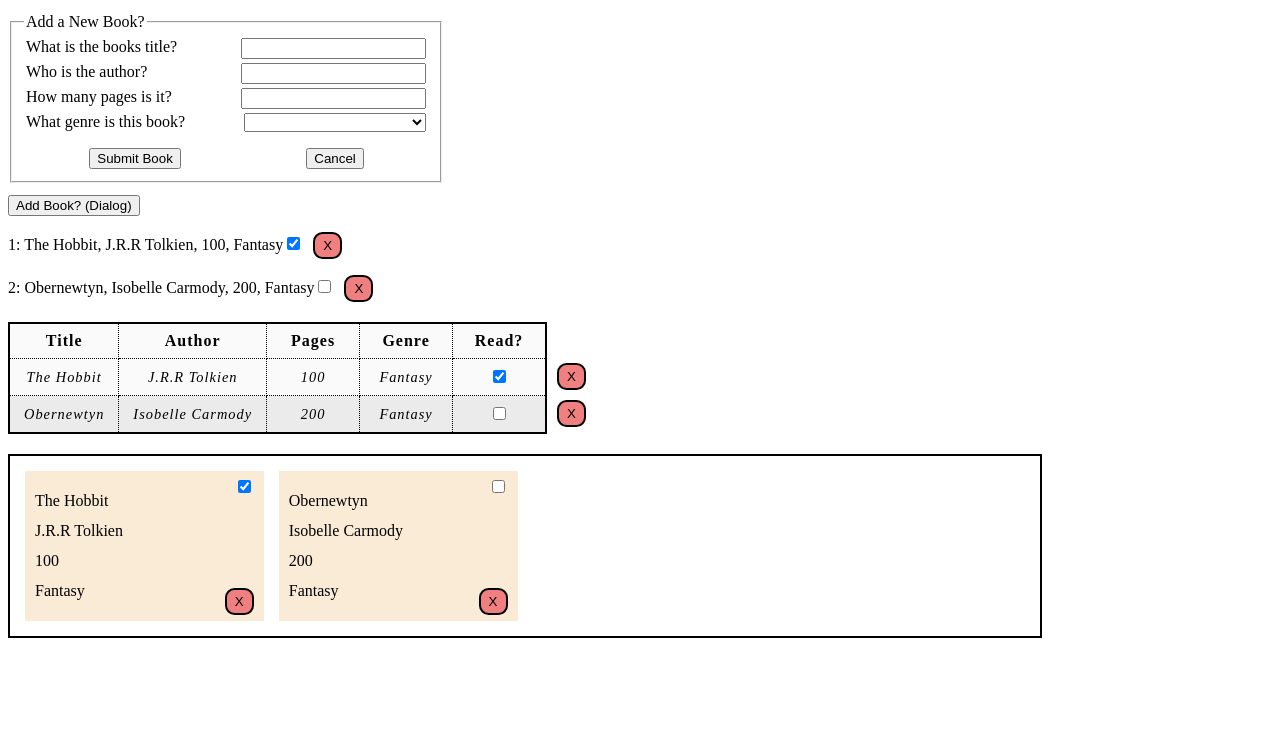
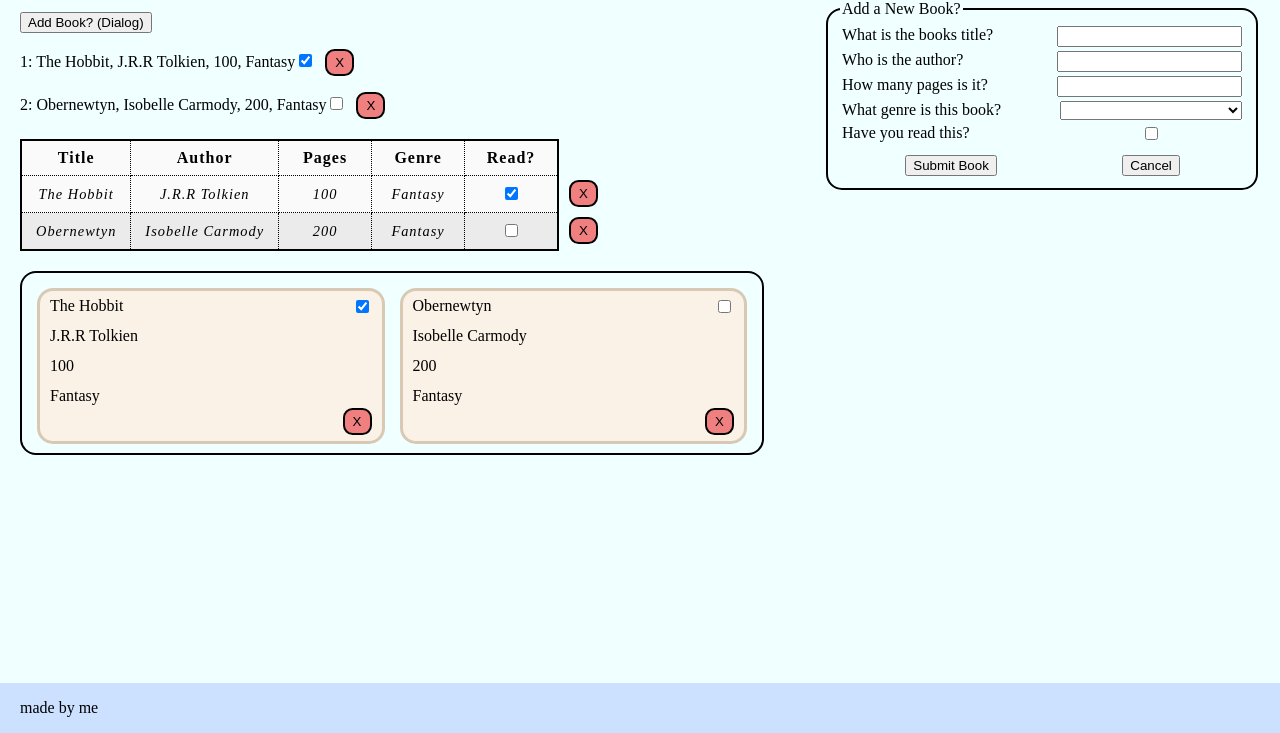
Before and after one commit to samuelpeoples/Library, a plain HTML site: page index.html in a window 1280 px wide. Shown: the part 67-800 px from the top of the page. Drawn offline with Linux system fonts and the light colour scheme.

Commit message:
Added header, footer and main setup with flexbox

```diff
--- a/index.html
+++ b/index.html
@@ -8,10 +8,33 @@
 		<script src="script.js" defer></script>
 	</head>
 	<body>
+		<header>
+			<logo id="company-logo">
+				<h1>The Library</h1>
+			</logo>
+		</header>
 		<main>
-			<h1>The Library</h1>
-
+			<div id="display-container">
 				<div>
+					<button type="button" name="add-book" id="add-book">
+						Add Book? (Dialog)
+					</button>
+				</div>
+				<div class="library-display"></div>
+				<table id="library-table">
+					<thead>
+						<tr>
+							<th>Title</th>
+							<th>Author</th>
+							<th>Pages</th>
+							<th>Genre</th>
+							<th>Read?</th>
+						</tr>
+					</thead>
+					<tbody id="library-table-content"></tbody>
+				</table>
+				<div id="library-card-container"></div>
+			</div>
 			<form id="main-form" action="post">
 				<fieldset>
 					<legend>Add a New Book?</legend>
@@ -31,6 +54,7 @@
 							id="book-author-main"
 							required />
 					</div>
+
 					<div>
 						<label for="book-pages">How many pages is it?</label>
 						<input
@@ -54,7 +78,14 @@
 							<option value="Education">Education</option>
 						</select>
 					</div>
+
 					<div>
+						<label for="book-read">Have you read this?</label>
+						<input
+							type="checkbox"
+							name="book-read"
+							id="book-read-main" />
+
 						<input
 							type="submit"
 							id="submit-book-main"
@@ -66,30 +97,9 @@
 					</div>
 				</fieldset>
 			</form>
+		</main>
 
-				<button type="button" name="add-book" id="add-book">
-					Add Book? (Dialog)
-				</button>
-
-			</div>
-
-			<div class="library-display"></div>
-			<table id="library-table">
-				<thead>
-					<tr>
-						<th>Title</th>
-						<th>Author</th>
-						<th>Pages</th>
-						<th>Genre</th>
-						<th>Read?</th>
-					</tr>
-				</thead>
-				<tbody id="library-table-content"></tbody>
-			</table>
-			<div id="library-card-container">
-
-			</div>
-		</main>
+		<article>
 			<dialog>
 				<form id="dialog-form" action="post">
 					<div>
@@ -134,10 +144,23 @@
 						</select>
 					</div>
 					<div>
-					<input type="submit" id="submit-book" value="Submit Book" />
+						<label for="book-read">Have you read this?</label>
+						<input
+							type="checkbox"
+							name="book-read"
+							id="book-read" />
+					</div>
+					<div>
+						<input
+							type="submit"
+							id="submit-book"
+							value="Submit Book" />
 						<button type="button" id="cancel-book">Cancel</button>
 					</div>
 				</form>
 			</dialog>
+		</article>
+
+		<footer>made by me</footer>
 	</body>
 </html>
--- a/script.js
+++ b/script.js
@@ -212,35 +212,48 @@ const addBookButton = document
 
 const submitBookButton = document
 	.querySelector("#submit-book")
-	.addEventListener("click", () => {
-		dialog.close();
+	.addEventListener("click", (e) => {
+		const form = document.querySelector("#dialog-form");
+
+		if(form.checkValidity() == false){
+			form.reportValidity;
+			return;
+		}
+
 		const newBook = new Book(
 			document.querySelector("#book-title").value,
 			document.querySelector("#book-author").value,
 			document.querySelector("#book-pages").value,
-			document.querySelector("#book-genre").value
+			document.querySelector("#book-genre").value,
+			document.querySelector("#book-read").value
 		);
 		addToLibrary(newBook);
 		displayUpdate();
 
-		const form = document.querySelector("#dialog-form");
 		form.reset();
 		e.preventDefault();
+		dialog.close();
 	});
 
 const submitBookButtonMain = document
 	.querySelector("#submit-book-main")
-	.addEventListener("click", () => {
+	.addEventListener("click", (e) => {
+		const form = document.querySelector("#main-form");
+
+		if(form.checkValidity() == false){
+			form.reportValidity;
+			return;
+		}
 		const newBook = new Book(
 			document.querySelector("#book-title-main").value,
 			document.querySelector("#book-author-main").value,
 			document.querySelector("#book-pages-main").value,
-			document.querySelector("#book-genre-main").value
+			document.querySelector("#book-genre-main").value,
+			document.querySelector("#book-read-main").value
 		);
 		addToLibrary(newBook);
 		displayUpdate();
 
-		const form = document.querySelector("#main-form");
 		form.reset();
 		e.preventDefault();
 	});
--- a/style.css
+++ b/style.css
@@ -1,3 +1,44 @@
+html,
+body {
+	width: 100%;
+	height: 100%;
+}
+body {
+	box-sizing: border-box;
+	background-color: azure;
+	margin: 0px;
+	padding: 0px;
+	display: flex;
+	flex-direction: column;
+	align-items: stretch;
+}
+main {
+	display: flex;
+	flex-grow: 1;
+	padding: 0px 20px;
+}
+header,
+footer {
+	display: flex;
+	flex-shrink: 0;
+	padding: 5px 20px;
+	align-items: center;
+}
+#company-logo {
+	margin: 0px;
+	flex-grow: 0.5;
+}
+#company-logo > h1{
+	margin: 10px;
+}
+
+footer{
+	background-color: rgb(204, 224, 255);
+	height: 40px;
+}
+
+
+
 .delete-button {
 	background-color: lightcoral;
 	margin-left: 10px;
@@ -23,6 +64,8 @@
 }
 
 #main-form > fieldset {
+	border-radius: 1rem;
+	border: 2px solid black;
 	width: min-content;
 }
 
@@ -30,7 +73,7 @@
 	display: grid;
 	width: 400px;
 	grid-template-columns: 1.2fr 1fr;
-	grid-template-rows: repeat(autofit, 20px);
+	grid-template-rows: repeat(autofit, 100px);
 	grid-auto-flow: row;
 	padding: 2px;
 }
@@ -88,33 +131,41 @@ tr:nth-child(even) td {
 	left: 80px;
 }
 
+#display-container {
+	flex-grow: 1;
+	margin-right: 60px;
+}
 
 #library-card-container {
-    max-width: 1000px;
 	border: 2px solid black;
+	border-radius: 1rem;
 
 	display: grid;
-    grid-template-columns: repeat(auto-fill, minmax(200px, 1fr));
+	grid-template-columns: repeat(auto-fit, minmax(200px, 1fr));
 	grid-auto-rows: 150px;
-
+	justify-content: space-between;
 	gap: 15px;
 	padding: 15px;
 }
 
 .card {
-    max-width: 250px;
+	border-radius: 1rem;
+	border: 3px solid rgb(216, 201, 181);
+	min-width: 150px;
+	max-width: 350px;
 	height: 150px;
-    background-color: antiquewhite;
-    place-content: center;
+	background-color: rgb(250, 242, 231);
+	justify-self: stretch;
 	position: relative;
 }
 
-.card > *{
+.card > * {
+
 	margin: 0px;
 	padding: 6px 10px;
 }
 
-.card-read-check{
+.card-read-check {
 	position: absolute;
 	top: 0px;
 	right: 0px;
```
Lines whose indentation alone changed are shown as unchanged.
